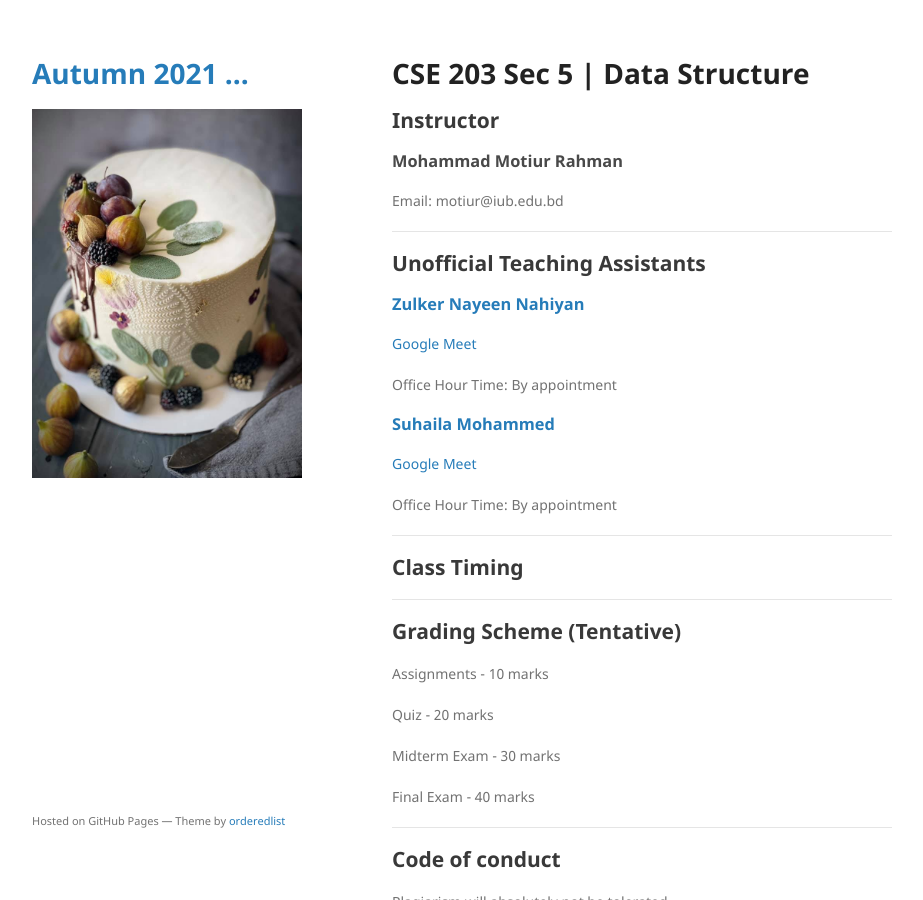
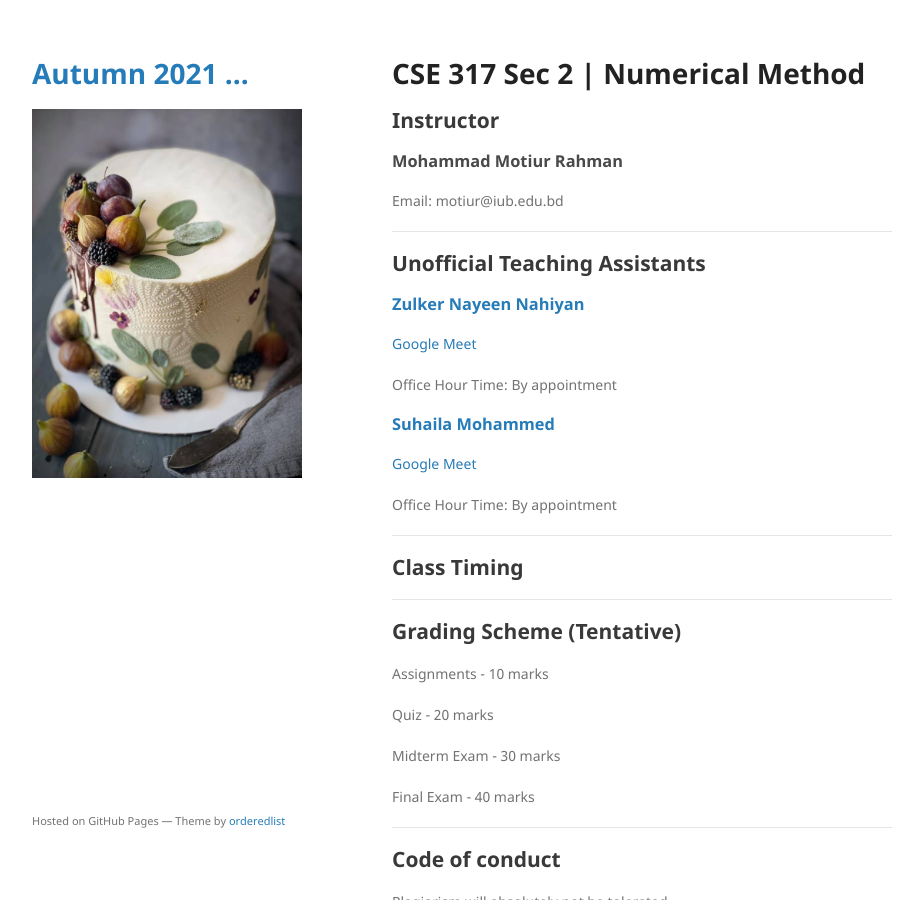
Before and after one commit to mohammadmotiurrahman/mohammadmotiurrahman.github.io, a Jekyll site: the page built from cse317_2/index.md, in a window 1280 px wide and 900 px high. Shown: the whole window, without its empty margins (178-1101 px from the left). Built offline with Jekyll 4.4.1, drawn with Linux system fonts in a browser that asks for light colours; our own code applies the rules of GitHub Pages for plain Markdown files.

Commit message:
Update index.md

```diff
--- a/cse317_2/index.md
+++ b/cse317_2/index.md
@@ -1,4 +1,4 @@
-# CSE 203 Sec 5 | Data Structure
+# CSE 317 Sec 2 | Numerical Method
 
 ## Instructor
 ### Mohammad Motiur Rahman
```
